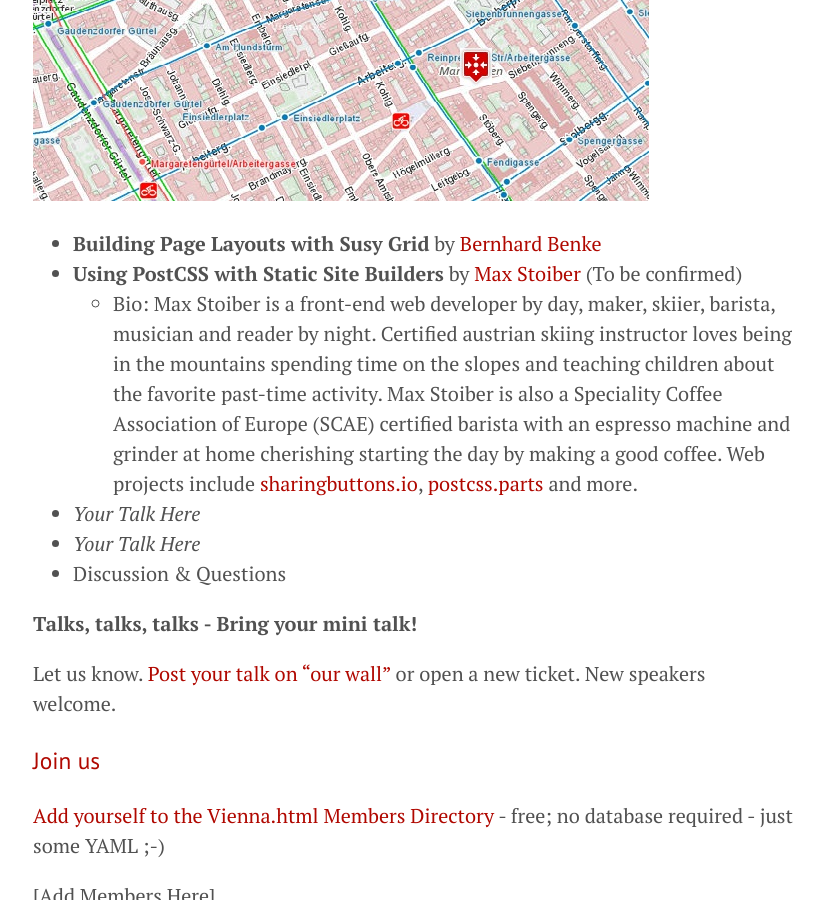
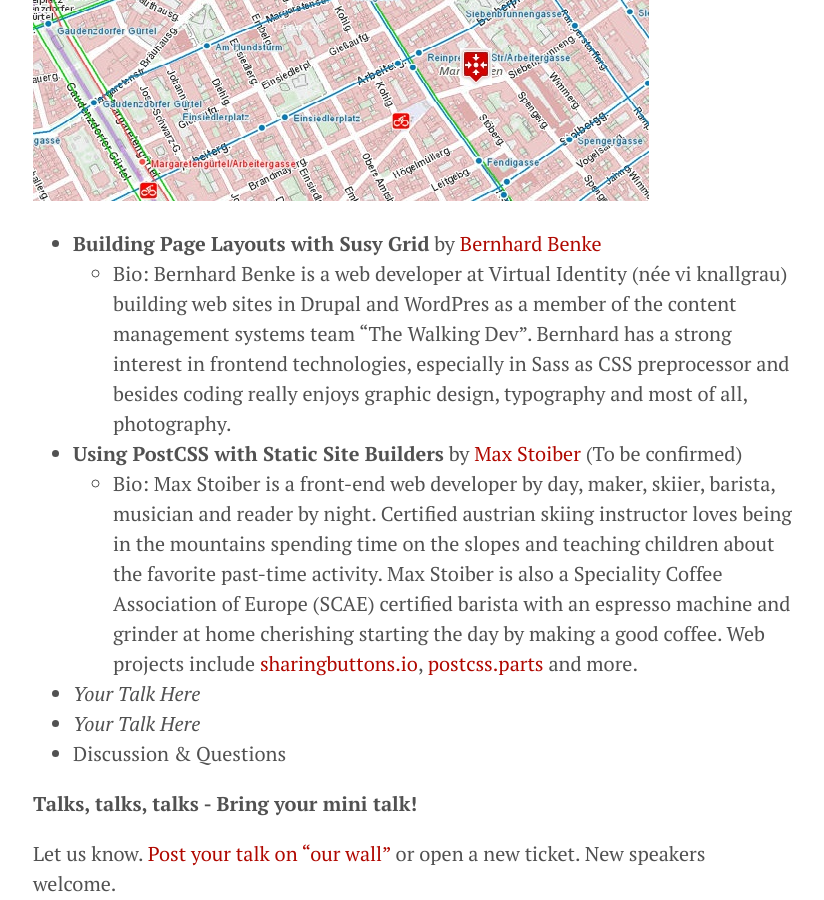
Before and after one commit to goodbyeaustria/archive, a Jekyll site: the page built from index.md, in a window 1280 px wide and 900 px high, scrolled down 668 px. Shown: the whole window, without its empty margins (227-1051 px from the left). Built offline with Jekyll 4.4.1, drawn with Linux system fonts in a browser that asks for light colours.

Commit message:
up bio bernahrd benke

```diff
--- a/index.md
+++ b/index.md
@@ -19,7 +19,8 @@
 
 ![](i/sektor5map.jpg)
 
-- **Building Page Layouts with Susy Grid** by [Bernhard Benke](https://github.com/spuz)
+- **Building Page Layouts with Susy Grid** by [Bernhard Benke](http://ultrasmall.at)
+    - Bio: Bernhard Benke is a web developer at Virtual Identity (née vi knallgrau) building web sites in Drupal and WordPres as a member of the content management systems team "The Walking Dev".  Bernhard has a strong interest in frontend technologies, especially in Sass as CSS preprocessor and besides coding really enjoys graphic design, typography and most of all, photography.
 - **Using PostCSS with Static Site Builders** by [Max Stoiber](http://mxstbr.com)  (To be confirmed)
     - Bio: Max Stoiber is a front-end web developer by day, maker, skiier, barista, musician and reader by night. Certified austrian skiing instructor loves being in the mountains spending time on the slopes and teaching children about the favorite past-time activity. Max Stoiber is also a Speciality Coffee Association of Europe (SCAE) certified barista with an espresso machine and grinder at home cherishing starting the day by making a good coffee. Web projects include [sharingbuttons.io](http://sharingbuttons.io), [postcss.parts](http://postcss.parts) and more.
 - _Your Talk Here_
```
